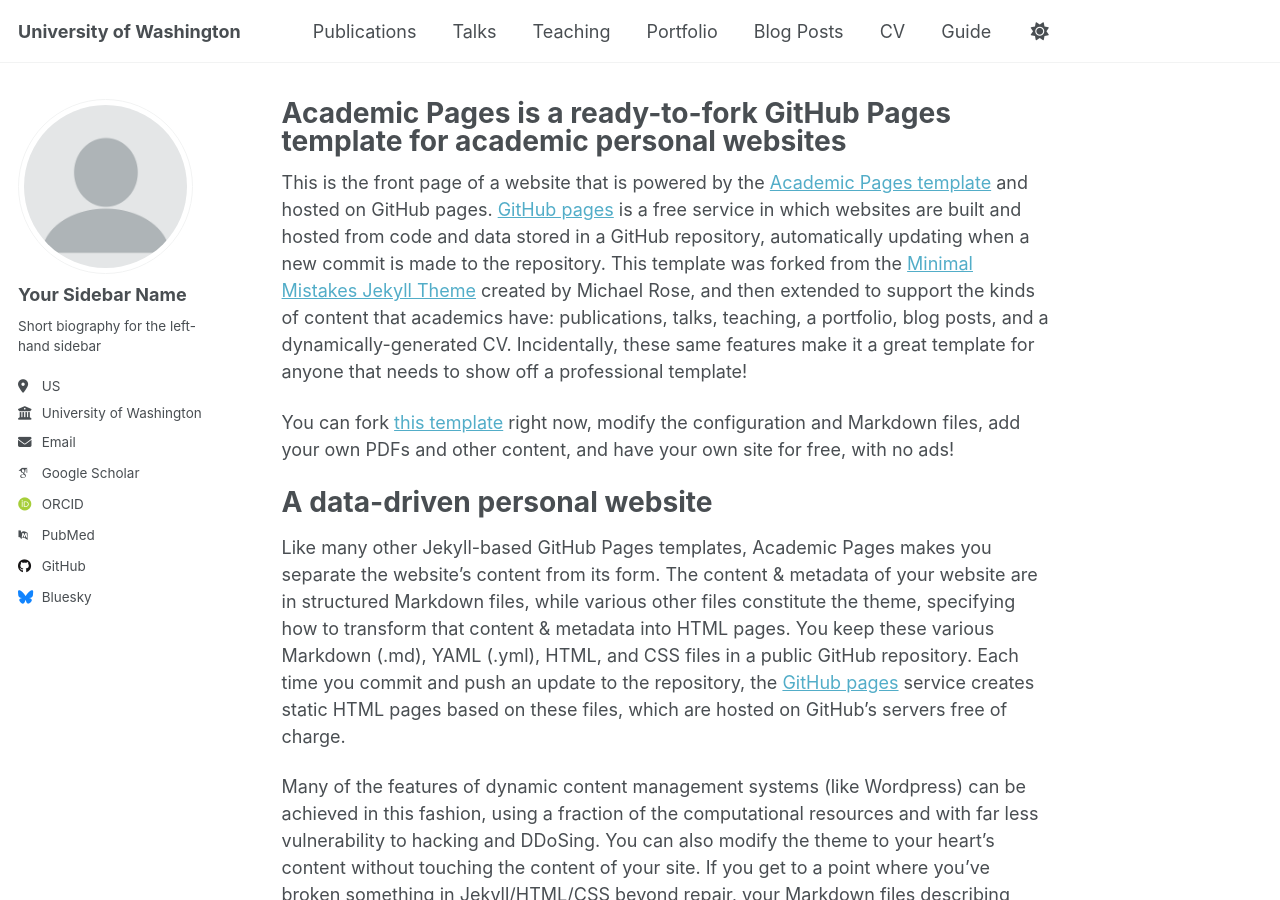
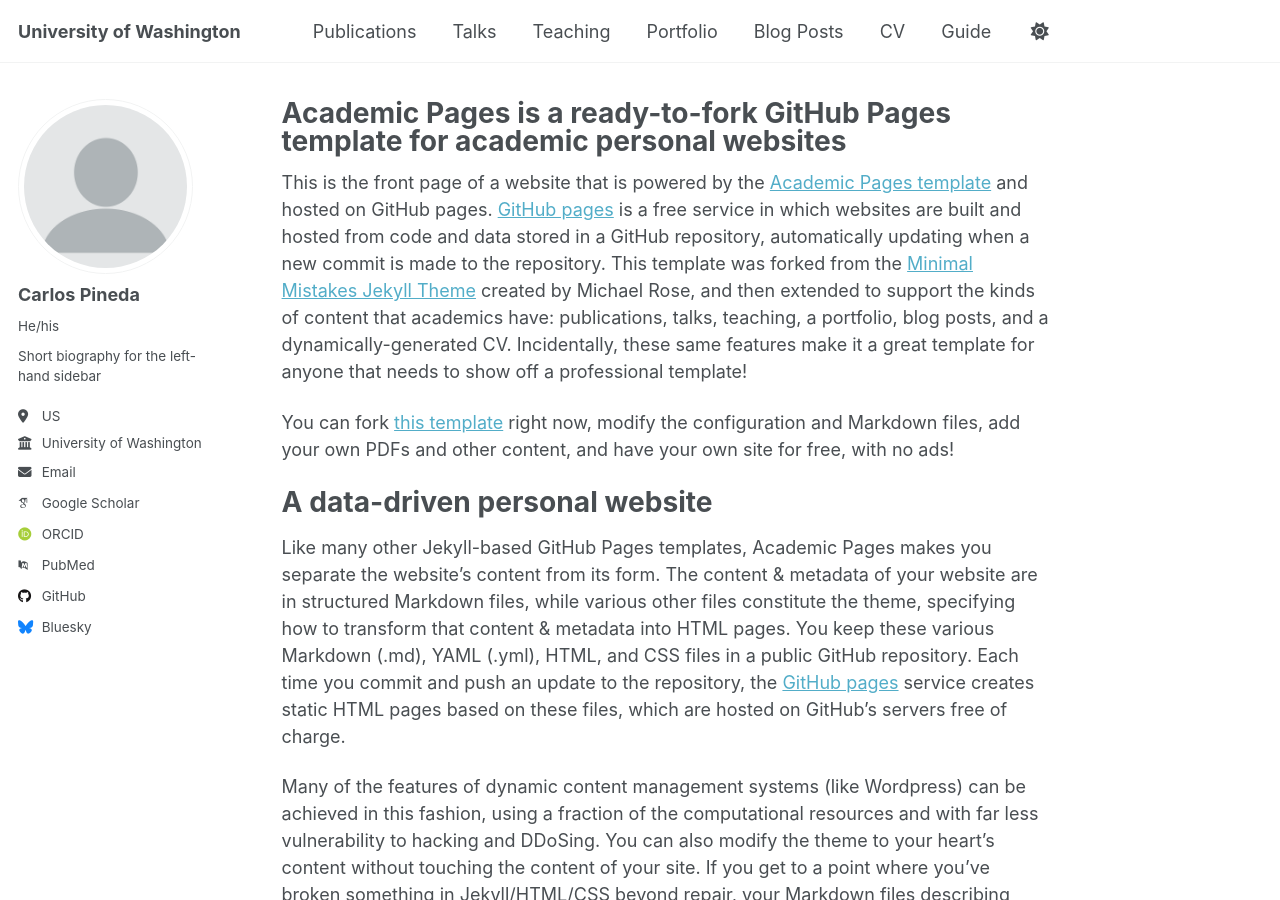
Before and after one commit to CarlosPiant/CarlosPiant.github.io, a Jekyll site: the page built from _pages/about.md, in a window 1280 px wide and 900 px high. Built offline with Jekyll 4.4.1, drawn with Linux system fonts in a browser that asks for light colours; some web fonts are replaced; a script that is not in the unit is left out.

Commit message:
Update _config.yml

```diff
--- a/_config.yml
+++ b/_config.yml
@@ -13,7 +13,7 @@
 title_separator          : "-"
 name                     : &name "Carlos Pined-Antunez"
 description              : &description "Your Name's academic portfolio"   # Update this with a general description of your site, this is the default if not overridden by a page
-url                      : https://carlospiant.github.io # The base hostname & protocol for your site e.g. "https://[carlospiant.github.io",
+url                      : https://carlospiant.github.io # The base hostname & protocol for your site e.g. "https://carlospiant.github.io",
                                                            # or if you already have some other page hosted on Github then use "https://carlospiant.github.io/carlospiant"
 baseurl                  : "" # the subpath of your site, e.g. "/blog"
 repository               : "carlospiant/carlospiant.github.io"
@@ -24,8 +24,8 @@
 author:
   # Biographic information
   avatar           : "profile.png"
-  name             : "Your Sidebar Name"
-  pronouns         : # example: "He/his"
+  name             : "Carlos Pineda"
+  pronouns         : "He/his"
   bio              : "Short biography for the left-hand sidebar"
   location         : "US"
   employer         : "University of Washington"
@@ -48,7 +48,7 @@
   bitbucket        : # Username - Update with your username on the site
   codepen          : # Username
   dribbble         : # Username
-  github           : "academicpages"
+  github           : "CarlosPiant"
   kaggle           : # Username
   stackoverflow    : # User number or user number and name (i.e., use "1" or "1/jeff-atwood")
 
```
